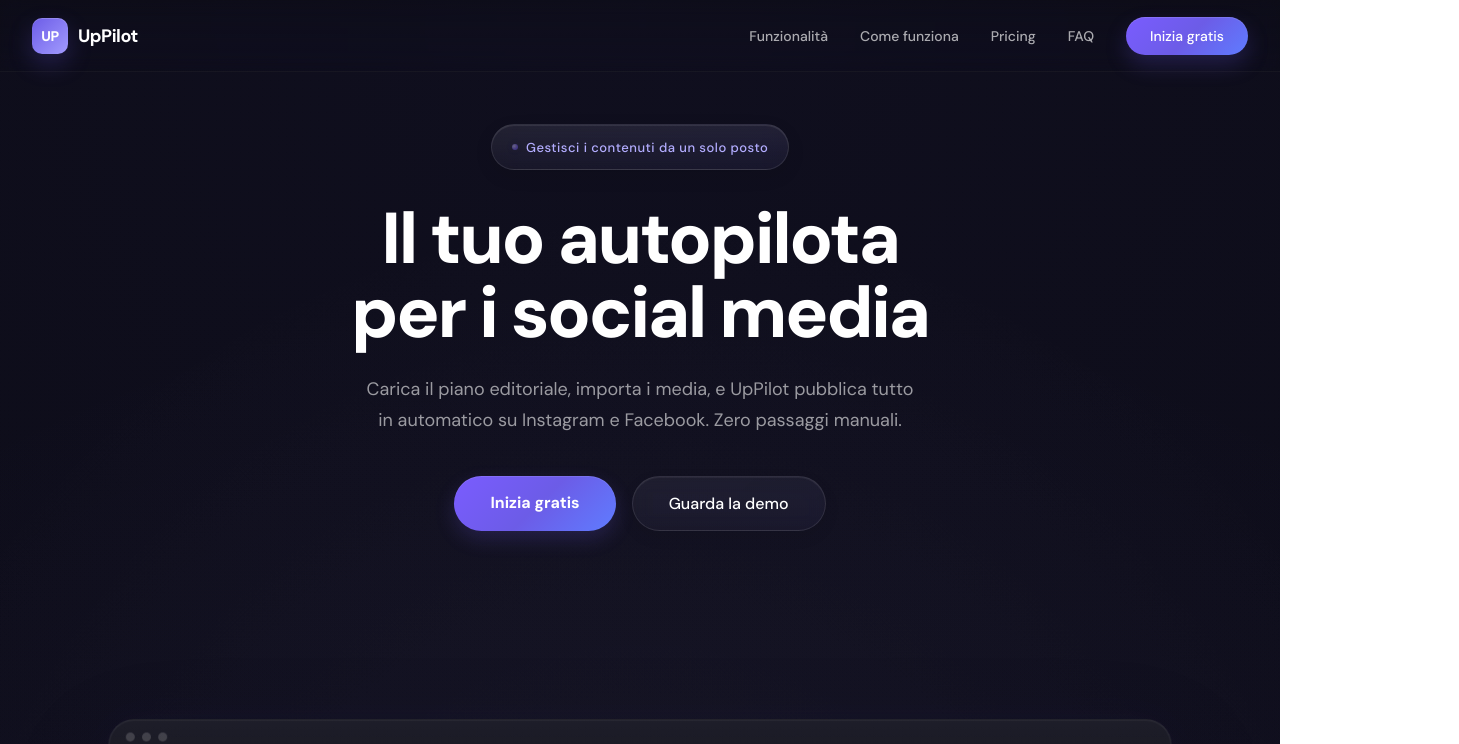
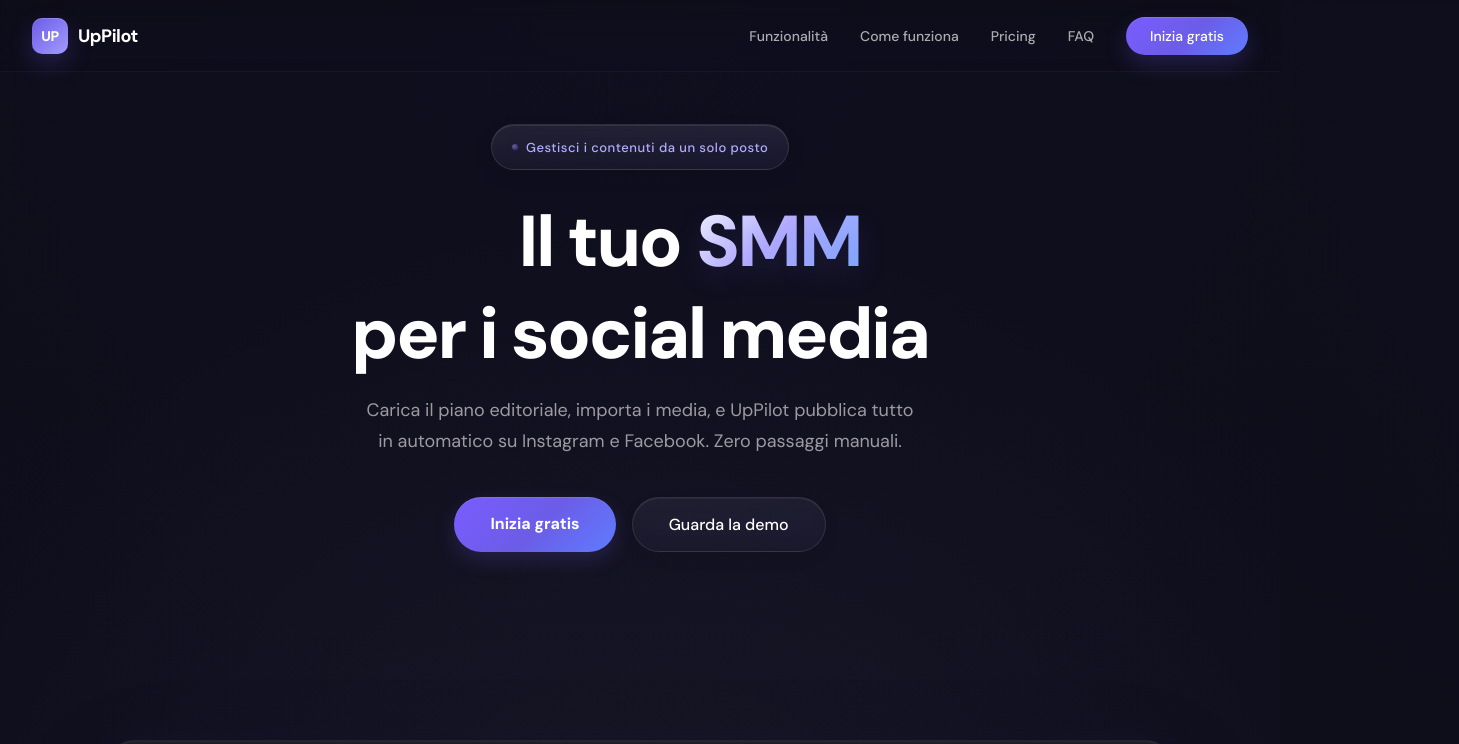
Before and after one commit to skiliz/landing-cosmos, a Next.js app: page / in a window 1280 px wide. Shown: the top 744 px of the page, 1459 px wide, since content can reach past the window. Built offline with nearby package versions, Linux system fonts and the light colour scheme.

Commit message:
update hero headline and video section

```diff
--- a/app/globals.css
+++ b/app/globals.css
@@ -321,6 +321,105 @@
   max-width: 840px;
   letter-spacing: -2.4px;
   margin-bottom: 24px;
+}
+
+.hero-title {
+  --hero-title-subject-width: 15ch;
+  display: inline-flex;
+  flex-direction: column;
+  align-items: center;
+  gap: 0.12em;
+  width: fit-content;
+  max-width: 100%;
+  margin: 0 auto;
+}
+
+.hero h1.hero-title {
+  width: fit-content;
+  max-width: min(100%, 840px);
+  margin-left: auto;
+  margin-right: auto;
+}
+
+.hero-title-line {
+  --hero-title-optical-offset: 0px;
+  display: block;
+  white-space: nowrap;
+  width: max-content;
+  max-width: 100%;
+  margin: 0 auto;
+  overflow: visible;
+}
+
+.hero-title-line-content {
+  display: grid;
+  grid-template-columns: auto var(--hero-title-subject-width);
+  align-items: baseline;
+  gap: 0.22em;
+  transform: translateX(var(--hero-title-optical-offset));
+  font: inherit;
+  line-height: 1.12;
+  overflow: visible;
+  will-change: transform;
+}
+
+.hero-title-fixed {
+  display: inline-block;
+  color: #fff;
+  font: inherit;
+  line-height: 1.12;
+  justify-self: end;
+}
+
+.hero-title-slot {
+  position: relative;
+  display: inline-block;
+  width: var(--hero-title-subject-width);
+  font: inherit;
+  line-height: 1.12;
+  vertical-align: baseline;
+  overflow: visible;
+}
+
+.hero-title-dynamic-wrap {
+  display: inline-block;
+  width: 100%;
+  font: inherit;
+  line-height: 1.12;
+  text-align: left;
+  overflow: visible;
+  vertical-align: baseline;
+}
+
+.hero-title-dynamic {
+  display: inline-block;
+  font: inherit;
+  line-height: 1.12;
+  padding-bottom: 0.08em;
+  vertical-align: baseline;
+  background: linear-gradient(135deg, #f6f7ff 0%, #b5afff 45%, #78a8ff 100%);
+  -webkit-background-clip: text;
+  background-clip: text;
+  color: transparent;
+  text-shadow: 0 10px 30px rgba(108, 92, 231, 0.16);
+  transition: opacity 0.28s cubic-bezier(0.22, 1, 0.36, 1);
+  will-change: opacity;
+}
+
+.hero-title-dynamic.is-visible {
+  opacity: 1;
+}
+
+.hero-title-dynamic.is-hidden {
+  opacity: 0;
+}
+
+.hero-title-static {
+  display: block;
+  width: fit-content;
+  max-width: 100%;
+  text-align: center;
+  margin: 0 auto;
 }
 
 .hero p {
@@ -1339,6 +1438,10 @@
     transform: translateY(-2px);
   }
 
+  .hero-title-dynamic {
+    text-shadow: 0 8px 22px rgba(108, 92, 231, 0.14);
+  }
+
   .hero-dashboard-topbar {
     height: 34px;
     padding: 0 14px;
@@ -1366,6 +1469,25 @@
 
   .hero-media-stage {
     width: 100%;
+  }
+
+  .hero-title {
+    --hero-title-subject-width: 11.5ch;
+    gap: 0.08em;
+  }
+
+  .hero-title-line {
+    max-width: 100%;
+    white-space: normal;
+  }
+
+  .hero-title-line-content {
+    grid-template-columns: auto minmax(0, var(--hero-title-subject-width));
+    gap: 0.16em;
+  }
+
+  .hero-title-slot {
+    width: var(--hero-title-subject-width);
   }
 
   .hero-dashboard {
--- a/app/page.tsx
+++ b/app/page.tsx
@@ -3,7 +3,7 @@
 // ==========================================
 // 01. IMPORTS
 // ==========================================
-import { useEffect, useMemo, useRef, useState } from "react";
+import { useEffect, useLayoutEffect, useMemo, useRef, useState } from "react";
 
 // ==========================================
 // 02. TYPES
@@ -50,6 +50,12 @@
 
   const [phraseIndex, setPhraseIndex] = useState(0);
   const [phraseVisible, setPhraseVisible] = useState(true);
+  const heroHeadlinePhrases = useMemo(
+    () => ["ADV manager", "Meta publisher", "SMM", "content planner", "AI assistant"],
+    []
+  );
+  const [headlineIndex, setHeadlineIndex] = useState(0);
+  const [headlineVisible, setHeadlineVisible] = useState(true);
 
   // ==========================================
   // 06. REVEAL ANIMATION REFS
@@ -59,6 +65,9 @@
   const mediaStageRef = useRef<HTMLDivElement | null>(null);
   const videoRef = useRef<HTMLVideoElement | null>(null);
   const heroMotionFrameRef = useRef<number | null>(null);
+  const headlineLineRef = useRef<HTMLSpanElement | null>(null);
+  const headlineSlotRef = useRef<HTMLSpanElement | null>(null);
+  const headlineSubjectRef = useRef<HTMLSpanElement | null>(null);
 
   const setRevealRef = (index: number) => (el: HTMLElement | null) => {
     revealRefs.current[index] = el;
@@ -364,6 +373,36 @@
     return () => clearInterval(interval);
   }, [rotatingPhrases.length]);
 
+  useEffect(() => {
+    const interval = setInterval(() => {
+      setHeadlineVisible(false);
+
+      setTimeout(() => {
+        setHeadlineIndex((prev) => (prev + 1) % heroHeadlinePhrases.length);
+        setHeadlineVisible(true);
+      }, 240);
+    }, 2600);
+
+    return () => clearInterval(interval);
+  }, [heroHeadlinePhrases.length]);
+
+  useLayoutEffect(() => {
+    const updateHeadlineOffset = () => {
+      if (!headlineLineRef.current || !headlineSlotRef.current || !headlineSubjectRef.current) return;
+
+      const slotWidth = headlineSlotRef.current.offsetWidth;
+      const subjectWidth = headlineSubjectRef.current.offsetWidth;
+      const offset = Math.max((slotWidth - subjectWidth) / 2, 0);
+
+      headlineLineRef.current.style.setProperty("--hero-title-optical-offset", `${offset}px`);
+    };
+
+    updateHeadlineOffset();
+    window.addEventListener("resize", updateHeadlineOffset);
+
+    return () => window.removeEventListener("resize", updateHeadlineOffset);
+  }, [headlineIndex, headlineVisible]);
+
   // ==========================================
   // 13. RENDER
   // ==========================================
@@ -406,10 +445,23 @@
             </div>
           </div>
 
-          <h1 ref={nextRevealRef()} className="fade">
-            Il tuo autopilota
-            <br />
-            per i social media
+          <h1 ref={nextRevealRef()} className="fade hero-title">
+            <span ref={headlineLineRef} className="hero-title-line" aria-live="polite">
+              <span className="hero-title-line-content">
+                <span className="hero-title-fixed">Il tuo</span>
+                <span ref={headlineSlotRef} className="hero-title-slot">
+                  <span className="hero-title-dynamic-wrap">
+                    <span
+                      ref={headlineSubjectRef}
+                      className={`hero-title-dynamic ${headlineVisible ? "is-visible" : "is-hidden"}`}
+                    >
+                      {heroHeadlinePhrases[headlineIndex]}
+                    </span>
+                  </span>
+                </span>
+              </span>
+            </span>
+            <span className="hero-title-static">per i social media</span>
           </h1>
 
           <p ref={nextRevealRef()} className="fade">
```
